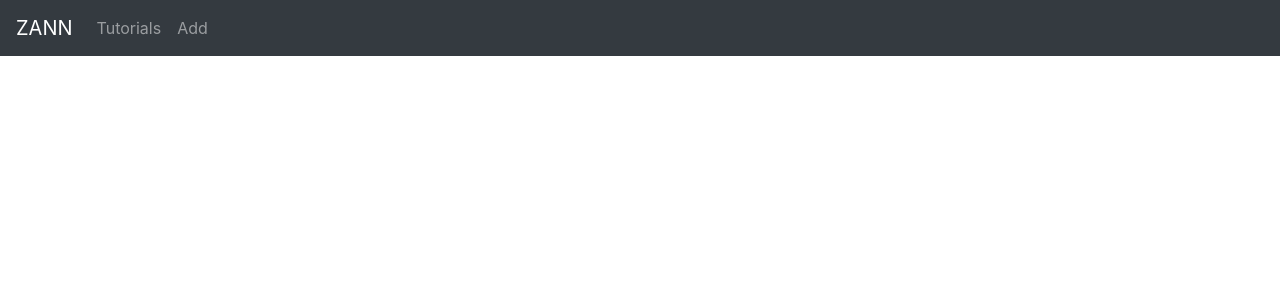
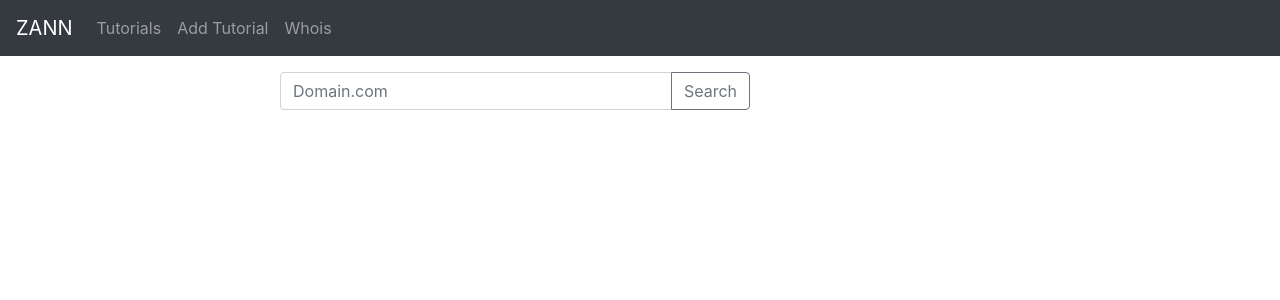
Before and after one commit to zann1e/jstutorials, a React (Create React App) app in the folder frontend/: page /whois in a window 1280 px wide. Shown: the top 300 px of the page. Built offline with nearby package versions, Linux system fonts and the light colour scheme.

Commit message:
Add Whois form on frontend.

```diff
--- a/frontend/src/App.js
+++ b/frontend/src/App.js
@@ -6,6 +6,7 @@ import "./App.css";
 import AddTutorial from "./components/AddTutorial";
 import Tutorial from "./components/Tutorial";
 import TutorialsList from "./components/TutorialsList";
+import Whois from "./components/Whois";
 
 class App extends Component {
     render() {
@@ -24,7 +25,12 @@ class App extends Component {
                             </li>
                             <li className="nav-item">
                                 <Link to={"/add"} className="nav-link">
-                                    Add
+                                    Add Tutorial
+                                </Link>
+                            </li>
+                            <li className="nav-item">
+                                <Link to={"/whois"} className="nav-link">
+                                    Whois
                                 </Link>
                             </li>
                         </div>
@@ -35,6 +41,7 @@ class App extends Component {
                             <Route exact path={["/", "/tutorials"]} component={TutorialsList} />
                             <Route exact path="/add" component={AddTutorial} />
                             <Route path="/tutorials/:id" component={Tutorial} />
+                            <Route path="/whois" component={Whois} />
                         </Switch>
                     </div>
                 </div>
--- /dev/null
+++ b/frontend/src/components/Whois.js
@@ -0,0 +1,68 @@
+import React, { Component } from "react";
+import WhoisDataService from "../services/whois.services";
+
+export default class Whois extends Component {
+    constructor(props) {
+        super(props);
+        this.searchWhois = this.searchWhois.bind(this);
+        this.onChangeDomain = this.onChangeDomain.bind(this);
+
+        this.state = {
+            domain: "",
+            currentWhois: null
+        };
+    }
+
+    searchWhois() {
+        WhoisDataService.get(this.state.domain)
+            .then(response => {
+                this.setState({
+                    currentWhois: response.data
+                });
+                console.log(response.data);
+            })
+            .catch(e => {
+                console.log(e);
+            });
+    }
+
+    onChangeDomain(e) {
+        const domain = e.target.value;
+
+        this.setState({
+            domain: domain
+        });
+    }
+
+    render() {
+        const { currentWhois } = this.state;
+        return (
+            <div className="list row">
+                <div className="col-md-8">
+                    <div className="input-group mb-3">
+                        <input
+                            type="text"
+                            className="form-control"
+                            placeholder="Domain.com"
+                            onChange={this.onChangeDomain}
+                        />
+                        <div className="input-group-append">
+                            <button
+                                className="btn btn-outline-secondary"
+                                type="button"
+                                onClick={this.searchWhois}
+                            >
+                                Search
+                            </button>
+                        </div>
+                    </div>
+                </div>
+                <div className="col-md-12">
+                    <pre>
+                      {currentWhois}
+                    </pre>
+                </div>
+            </div>
+            )
+    }
+}
--- /dev/null
+++ b/frontend/src/services/whois.services.js
@@ -0,0 +1,11 @@
+import http from "../http-common";
+
+class WhoisDataService {
+
+    get(id) {
+        return http.get(`/whois/${id}`);
+    }
+
+}
+
+export default new WhoisDataService();
```
